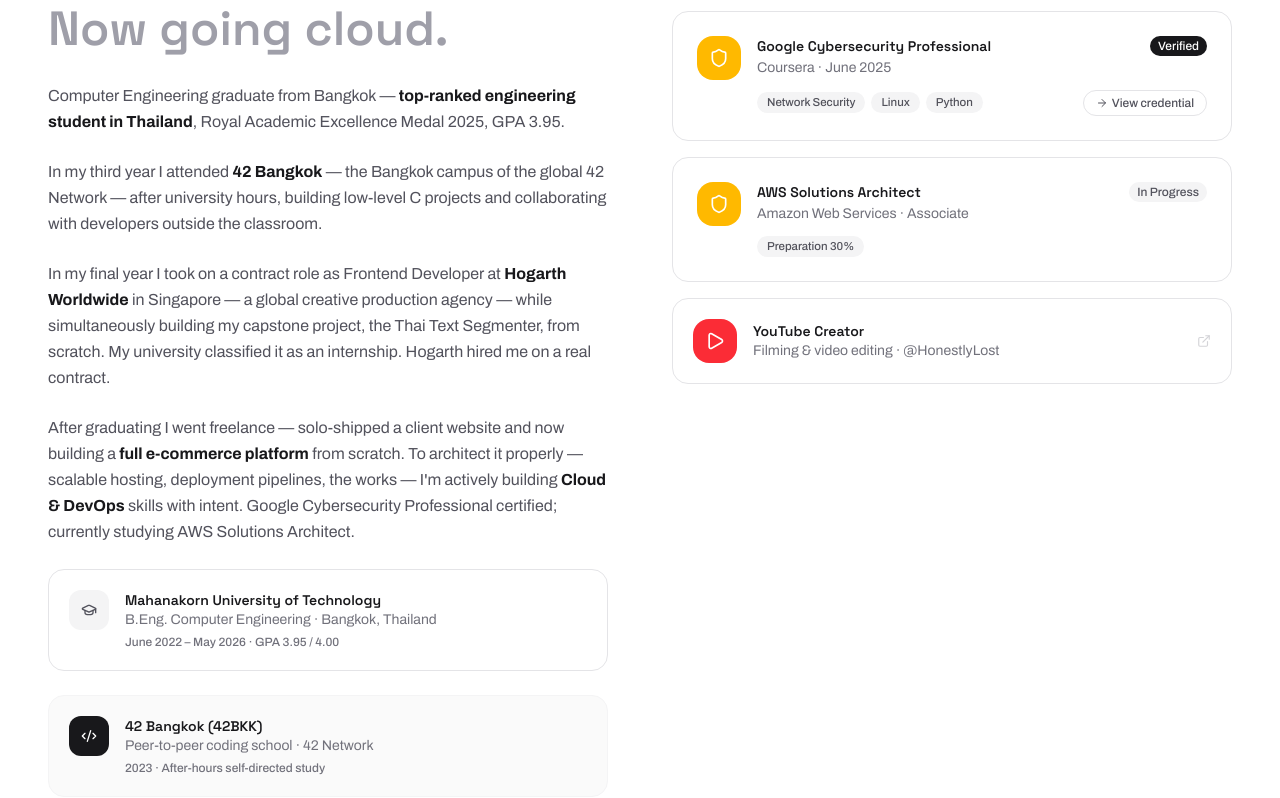
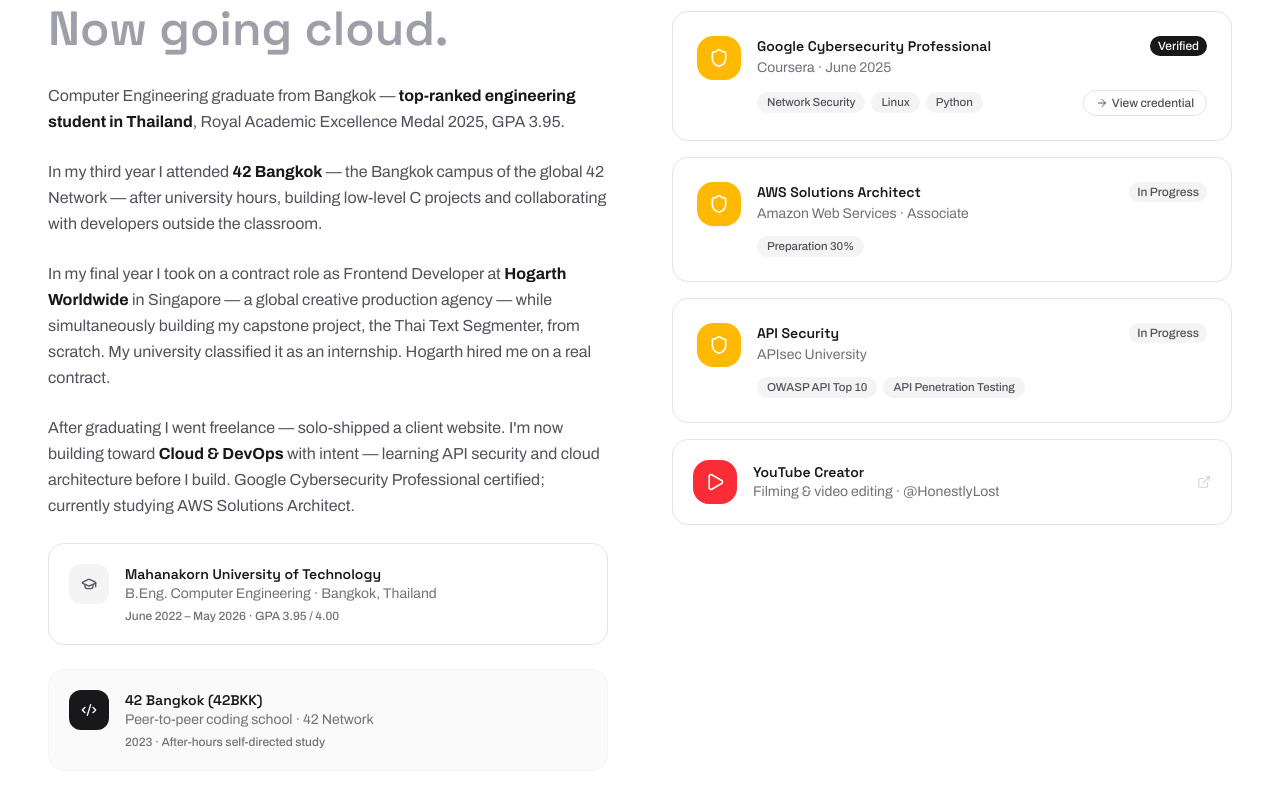
Before and after one commit to noonena/noonena.github.io, a React (Vite) app: page / in a window 1280 px wide. Shown: the part 1077-1875 px from the top of the page. Built offline with nearby package versions, Linux system fonts and the light colour scheme; no server answers; the HTML template or start-up script is replaced by a standard one.

Commit message:
update about me section

```diff
--- a/src/App.tsx
+++ b/src/App.tsx
@@ -130,7 +130,7 @@
   { title: "Frontend", icon: Code2, tags: ["React", "Vue.js", "Vite", "Tailwind CSS"] },
   { title: "Backend & Databases", icon: Wrench, tags: ["FastAPI", "Uvicorn", "SQLite", "Oracle SQL", "SQL*Plus"] },
   { title: "Cloud & Infrastructure", icon: Cloud, tags: ["AWS (studying)", "Linux / Debian", "Cisco Packet Tracer"] },
-  { title: "Cybersecurity", icon: Shield, tags: ["Network Security", "Linux Hardening", "Wireshark"] },
+  { title: "Cybersecurity", icon: Shield, tags: ["Network Security", "Linux Hardening", "Wireshark", "API Security"] },
   { title: "Developer Tools", icon: Wrench, tags: ["Git", "GitHub", "SVN", "VSCode", "Jupyter", "Google Colab", "ClickUp"] },
 ];
 
@@ -732,10 +732,9 @@
             </p>
 
             <p className="leading-relaxed text-zinc-600">
-              After graduating I went freelance — solo-shipped a client website and now building a{" "}
-              <strong className="text-zinc-900">full e-commerce platform</strong> from scratch.
-              To architect it properly — scalable hosting, deployment pipelines, the works — I&apos;m actively building{" "}
-              <strong className="text-zinc-900">Cloud & DevOps</strong> skills with intent.
+              After graduating I went freelance — solo-shipped a client website.
+              I&apos;m now building toward{" "}
+              <strong className="text-zinc-900">Cloud & DevOps</strong> with intent — learning API security and cloud architecture before I build.
               Google Cybersecurity Professional certified; currently studying AWS Solutions Architect.
             </p>
 
@@ -795,6 +794,14 @@
                 status: "In Progress",
                 statusColor: "bg-zinc-100 text-zinc-600",
                 tags: ["Preparation 30%"],
+                credential: null,
+              },
+              {
+                title: "API Security",
+                meta: "APIsec University",
+                status: "In Progress",
+                statusColor: "bg-zinc-100 text-zinc-600",
+                tags: ["OWASP API Top 10", "API Penetration Testing"],
                 credential: null,
               },
             ].map((item) => (
```
